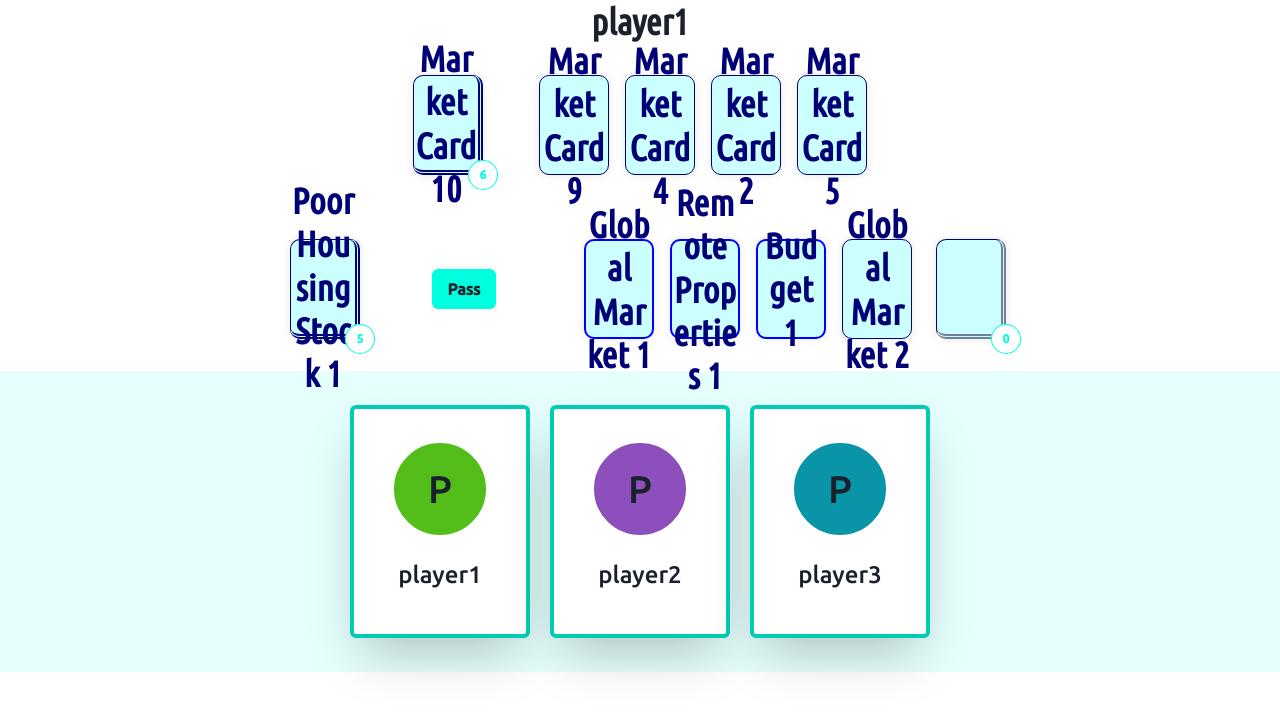
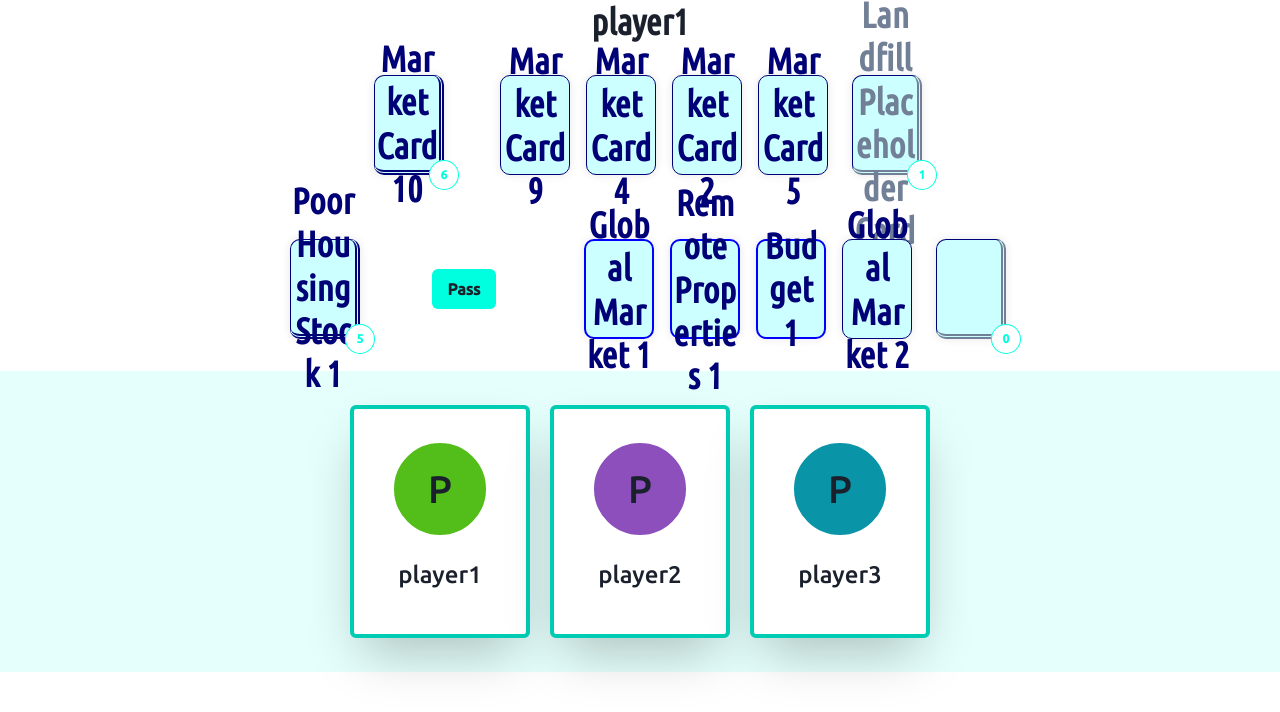
Before and after one commit to FranciscoRossoR/carbon_test, a Next.js app: page / in a window 1280 px wide. Both pictures are taken after a click on the button "Start". Shown: the top 712 px of the page. Built offline with nearby package versions, Linux system fonts and the light colour scheme.

Commit message:
feat: create landfill pile

```diff
--- a/src/components/layout/MarketPanel.tsx
+++ b/src/components/layout/MarketPanel.tsx
@@ -19,10 +19,15 @@ export default observer(class MarketPanel extends React.Component<IMarketPanelPr
     public render() {
 
         // Market Deck
-        const marketDeckSize = gameState.marketDeck.size
-        const marketDeckCard = gameState.marketDeck.head
+        const marketDeck = gameState.marketDeck
+        const marketDeckSize = marketDeck.size
+        const marketDeckCard = marketDeck.head
         // Marketplace
         const marketplace = gameState.marketplace
+        // Landfill Pile
+        const landfillPile = gameState.landfillPile
+        const landfillPileSize = landfillPile.size
+        const landfillPileCard = landfillPile.head
 
         const deckWidth = '70px'
         const deckStyle = {
@@ -63,6 +68,10 @@ export default observer(class MarketPanel extends React.Component<IMarketPanelPr
                                 )
                             })}
                         </HStack>
+                        <Box m="1em" position="relative" w={deckWidth}>
+                            <PlayingCard sx={deckStyle} name={landfillPileCard?.name} color="gray.500" />
+                            <Badge variant="outline" colorScheme="brand" sx={badgeStyle}>{landfillPileSize}</Badge>
+                        </Box>
                     </HStack>
                 </Center>
             </Box>
--- a/src/entities/carboncityzero/carbonCityZeroState.ts
+++ b/src/entities/carboncityzero/carbonCityZeroState.ts
@@ -37,6 +37,7 @@ export default class CarbonCityZeroState extends GameState {
         this.marketDeck.shuffle()
         this.marketplace = new OrderedCardHolder<CarbonCityZeroCard>([], (a, b) => 1)   // PLACEHOLDER
         this.landfillPile = new OrderedCardHolder<CarbonCityZeroCard>([], (a,b) => 1)   // PLACEHOLDER
+        this.landfillPile.addCard(new CarbonCityZeroCard("Landfill Placeholder Card"))  // PLACEHOLDER
         this.marketSize = 4
         this.turn = -1
         makeObservable(this, {
```
